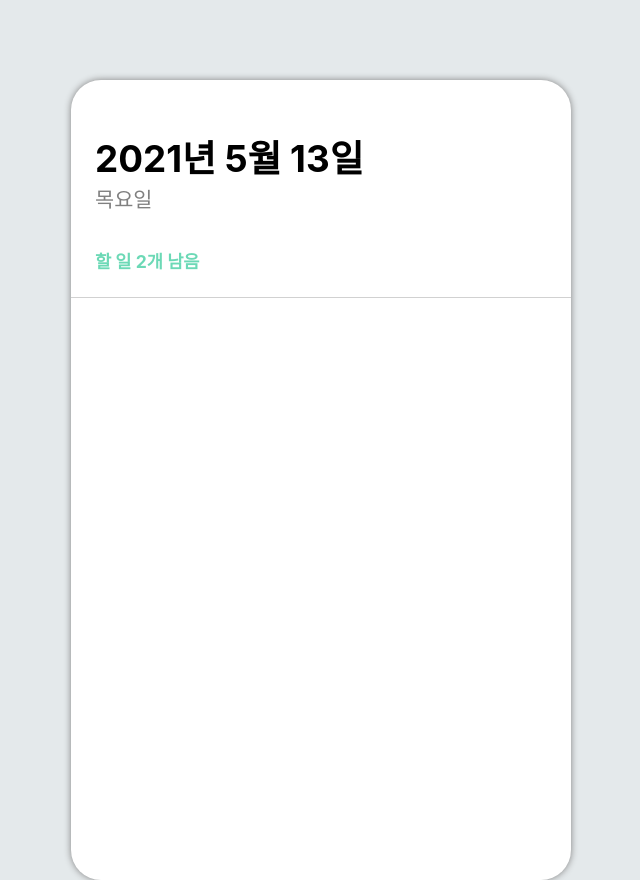
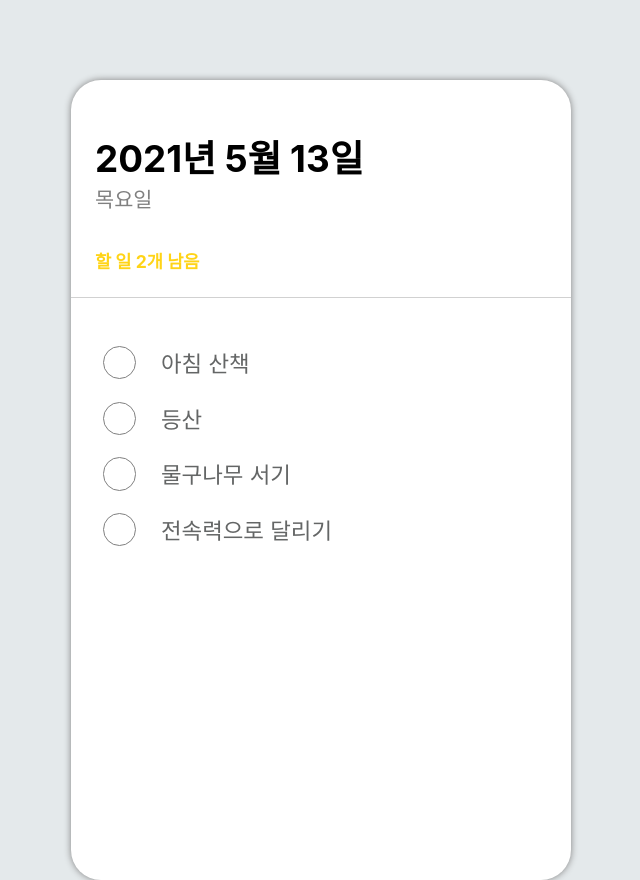
Before and after one commit to sehnara/todoList_Hook_version, a React (Create React App) app: page / in a window 1280 px wide. Shown: the whole page, without its empty margins (319-959 px from the left). Built offline with nearby package versions, Linux system fonts and the light colour scheme.

Commit message:
[ toDoList_Hook ]
1 list 클릭 시, list의 style 변화 구현
2. toggle 메서드를 만들어 list의 벼튼을 클릭할 때마다, todo의 confirmed boolean값이 변하도록 한다. 그 값에 따라 style의 유무가 판정

```diff
--- a/package.json
+++ b/package.json
@@ -3,6 +3,7 @@
   "version": "0.1.0",
   "private": true,
   "dependencies": {
+    "@fortawesome/fontawesome-free": "^5.15.3",
     "@testing-library/jest-dom": "^5.11.4",
     "@testing-library/react": "^11.1.0",
     "@testing-library/user-event": "^12.1.10",
--- a/src/app.css
+++ b/src/app.css
@@ -1,3 +1,7 @@
+* {
+  list-style: none;
+}
+
 /* container */
 
 .container {
@@ -34,8 +38,31 @@
   margin-top: 2em;
   margin-bottom: 0;
 
-  color: rgb(108, 217, 182);
+  color: rgb(255, 212, 23);
   font-weight: bold;
 }
 
 /* ------------------------------------------------ */
+/* list */
+.todo-lists {
+  padding: 2em;
+}
+.todo-confirm {
+  border-radius: 50%;
+  width: 2.5em;
+  height: 2.5em;
+
+  border: 0.5px solid gray;
+  background-color: transparent;
+  cursor: pointer;
+}
+.todo-list {
+  display: flex;
+  margin-bottom: 1.4em;
+}
+
+.todo-title {
+  font-size: 1.4em;
+  margin-left: 1.1em;
+  color: rgb(100, 102, 102);
+}
--- a/src/app.jsx
+++ b/src/app.jsx
@@ -1,11 +1,34 @@
+import { useEffect, useState } from 'react';
 import './app.css';
 import Nav from './component/nav';
+import Todos from './component/todos';
 
 function App() {
+
+  // state
+  const [toDos, setTodos] = useState(
+    [
+      {id : 1, title : '아침 산책', confirmed: false},
+      {id : 2, title : '등산', confirmed: false},
+      {id : 3, title : '물구나무 서기', confirmed: false},
+      {id : 4, title : '전속력으로 달리기', confirmed: false}
+    ]
+  );
+
+  // method
+  const handleConf = (id) =>{
+    setTodos(toDos=> toDos.map((todo)=>
+                                todo.id===id?
+                                {...todo, confirmed : !todo.confirmed}:todo));
+  };
+
   return (
     <div className="container">
      <Nav />
-
+     <Todos
+      toDos = {toDos}
+      onConf = {handleConf}
+     />
     </div>
   );
 }
--- a/src/component/todo.jsx
+++ b/src/component/todo.jsx
@@ -1,7 +1,41 @@
 import React from 'react';
 
-const Todo = (props) => (
+const Todo = (props) => {
 
+    // vaiable
+    const title = props.title;
+    const confirm = props.conf;
+    const text_style= {
+        color : 'rgb(217, 219, 219)'
+    }
+    const btn_style= {
+        borderColor : 'rgb(255, 212, 23)',
+        borderWidth : '2px',
+        color : 'rgb(255, 212, 23)',
+    }
+
+    // method
+    const handleConf =() =>{
+        props.onConf(props.id);
+    }
+    return(
+        <>
+        {/* 조건부 렌더링 */}
+        {confirm&&
+            <li className="todo-list">
+                <button className="todo-confirm" onClick={handleConf} style={btn_style}><i className="fas fa-check"></i></button>
+                <span className="todo-title" style={text_style}>{title}</span>
+            </li>
+        }
+        {
+            !confirm&&
+            <li className="todo-list">
+                <button className="todo-confirm" onClick={handleConf}></button>
+                <span className="todo-title">{title}</span>
+            </li>
+        }
+        </>
     );
+};
 
 export default Todo;
--- /dev/null
+++ b/src/component/todos.jsx
@@ -0,0 +1,24 @@
+import React from 'react';
+import Todo from './todo';
+
+const Todos = (props) => {
+    const toDos = props.toDos;
+
+    return(
+        <ul className="todo-lists">
+            {
+               toDos.map(todo=>
+               <Todo
+                    key = {todo.id}
+                    id = {todo.id}
+                    title = {todo.title}
+                    conf = {todo.confirmed}
+                    onConf = {props.onConf}
+                    >
+                </Todo>)
+            }
+        </ul>
+    );
+};
+
+export default Todos;
--- a/src/index.js
+++ b/src/index.js
@@ -2,6 +2,7 @@ import React from 'react';
 import ReactDOM from 'react-dom';
 import './index.css';
 import App from './app';
+import '@fortawesome/fontawesome-free/js/all.js';
 
 ReactDOM.render(
   <React.StrictMode>
```
Also changed, not shown: 1 other file (tests, documents, lock files or other folders).
